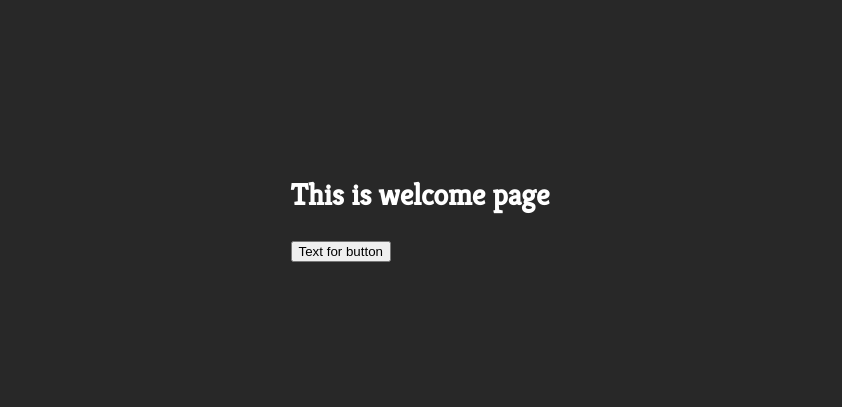
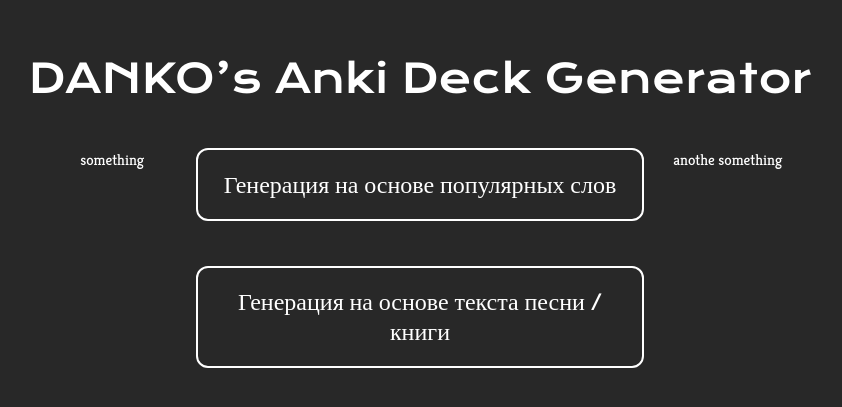
Before and after one commit to fenton512/anki_deck, a Vue app in the folder test_stuff/: page / in a window 1280 px wide. Shown: the part 201-608 px from the top of the page, without its empty margins (220-1062 px from the left). Built offline with nearby package versions, Linux system fonts and the light colour scheme.

Commit message:
Created page structure and create working buttons with functional
Created Basebutton, that will used during whole project. This button are styled and ready to be added as modules. They are worked and can transfer user on needed pages.

```diff
--- a/test_stuff/src/assets/base.css
+++ b/test_stuff/src/assets/base.css
@@ -13,6 +13,9 @@ body {
     Kreon;
   font-size: 15px;
 }
+button {
+  font-family: Kreon;
+}
 @font-face {
   font-family: "Krona One";
   src: url('./fonts/KronaOne-Regular.ttf');
@@ -20,8 +23,8 @@ body {
   font-style: normal;
 }
 @font-face {
-  font-family: Kreon;
-  src: url(./fonts/Kreon-Regular.ttf);
+  font-family: "Kreon";
+  src: url('./fonts/Kreon-Regular.ttf');
   font-weight: normal;
   font-style: normal;
 }
--- a/test_stuff/src/assets/main.css
+++ b/test_stuff/src/assets/main.css
@@ -3,7 +3,7 @@
 #app {
   max-width: 1280px;
   margin: 0 auto;
-  padding: 2rem;
+  padding: 1.5rem;
   font-weight: normal;
 }
 
@@ -16,6 +16,9 @@ a,
 }
 
 @media (hover: hover) {
+  button {
+    cursor: pointer;
+  }
 }
 
 @media (min-width: 1024px) {
--- a/test_stuff/src/components/Basebutton.vue
+++ b/test_stuff/src/components/Basebutton.vue
@@ -14,7 +14,18 @@ export default {
 </script>
 
 <template>
-    <button @click="onClick">
+    <button @click="onClick" class="base-Button">
         <slot />
     </button>
 </template>
+
+<style scoped>
+.base-Button {
+    border: solid white;
+    border-radius: 12px;
+    border-width: 2px;
+    color: white;
+    background: initial;
+    padding: 0.8em 3% 0.8em 3%;
+}
+</style>
--- /dev/null
+++ b/test_stuff/src/pages/pasteTextPage.vue
@@ -0,0 +1,3 @@
+<template>
+    <h1>This is Paste text page</h1>
+</template>
--- a/test_stuff/src/pages/welcomPage.vue
+++ b/test_stuff/src/pages/welcomPage.vue
@@ -8,12 +8,56 @@ export default {
     methods: {
         goToGenerSettings() {
             router.push({name: 'GenerSettings'});
+        },
+        goToPasteText() {
+            router.push({name: 'PasteText'});
         }
     }
 }
 </script>
 
 <template>
-    <h1>This is welcome page</h1>
-    <Basebutton :onClick="goToGenerSettings"> Text for button</Basebutton>
+    <div class="welcome-page">
+        <h1>DANKO’s Anki Deck Generator</h1>
+        <div class="mainContent">
+            <div>something</div>
+            <div class="button-conteiner">
+                <Basebutton :onClick="goToGenerSettings" class="welcome-button"> Генерация на основе популярных слов</Basebutton>
+                <Basebutton :onClick="goToPasteText" class="welcome-button">Генерация на основе текста песни / книги</Basebutton>
+            </div>
+            <div>anothe something</div>
+        </div>
+    </div>
 </template>
+
+<style scoped>
+.welcome-button {
+    width: 35vw;
+    max-height: fit-content;
+    font-size: 1.5rem;
+}
+h1 {
+    font-family: Krona One;
+    font-size: 2.5rem;
+    font-weight: 400;
+    text-align: center;
+    margin-top: 0%;
+}
+.mainContent {
+    display: grid;
+    grid-template-columns: 1fr auto 1fr;
+    justify-items: center;
+    padding-top: 1.5%;
+    height: 100%;
+}
+.welcome-page {
+    display: flex;
+    flex-direction: column;
+}
+.button-conteiner {
+    display: flex;
+    flex-direction: column;
+    gap: 3em 0%;
+    min-height: fit-content;
+}
+</style>
--- a/test_stuff/src/router/index.js
+++ b/test_stuff/src/router/index.js
@@ -1,9 +1,11 @@
 import { createRouter, createWebHistory } from 'vue-router';
 import WelcomPage from '@/pages/welcomPage.vue'
 import GenerSettings from '@/pages/generSetPage.vue'
+import PasteTextPage from '@/pages/pasteTextPage.vue';
 const routes = [
   { path: '/', name: 'Welcom', component: WelcomPage },
   { path: '/generSettings', name: 'GenerSettings', component:GenerSettings},
+  {path: '/pasteText', name:'PasteText', component: PasteTextPage},
 ];
 
 const router = createRouter({
```
